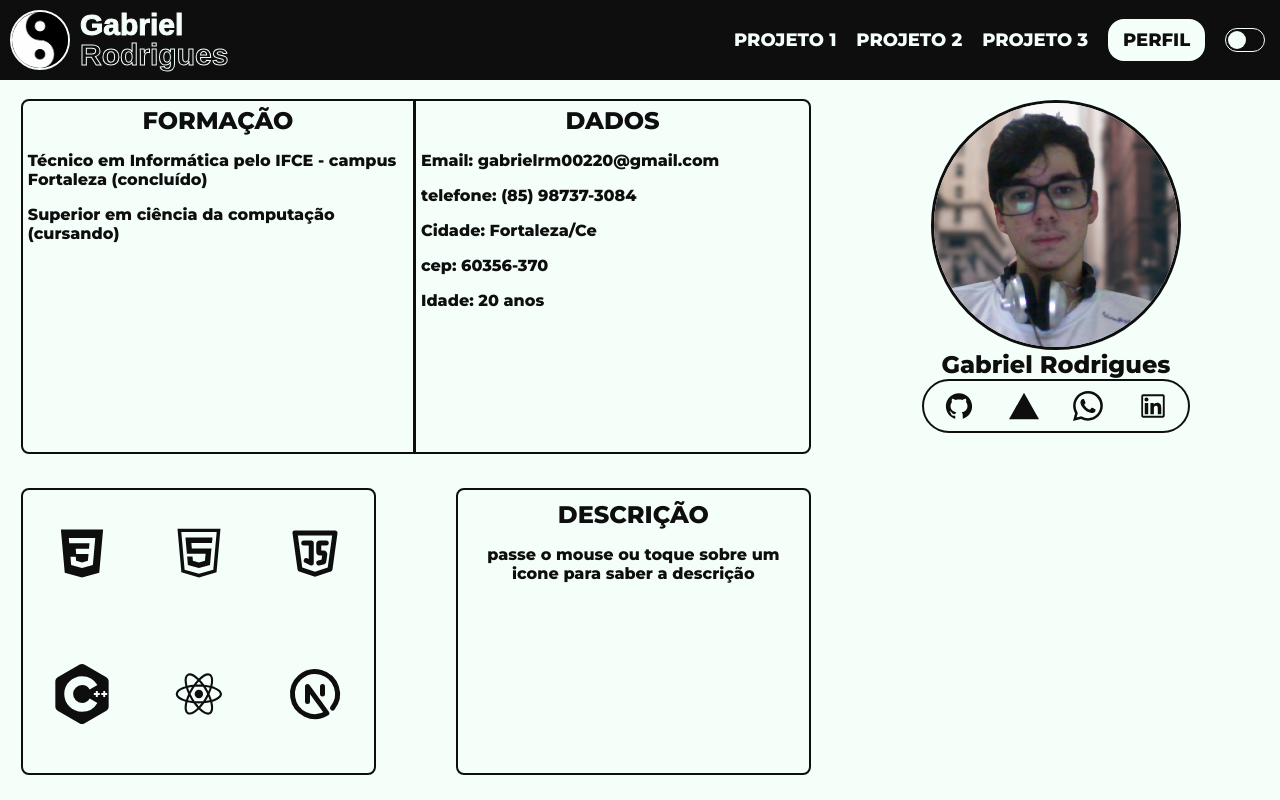
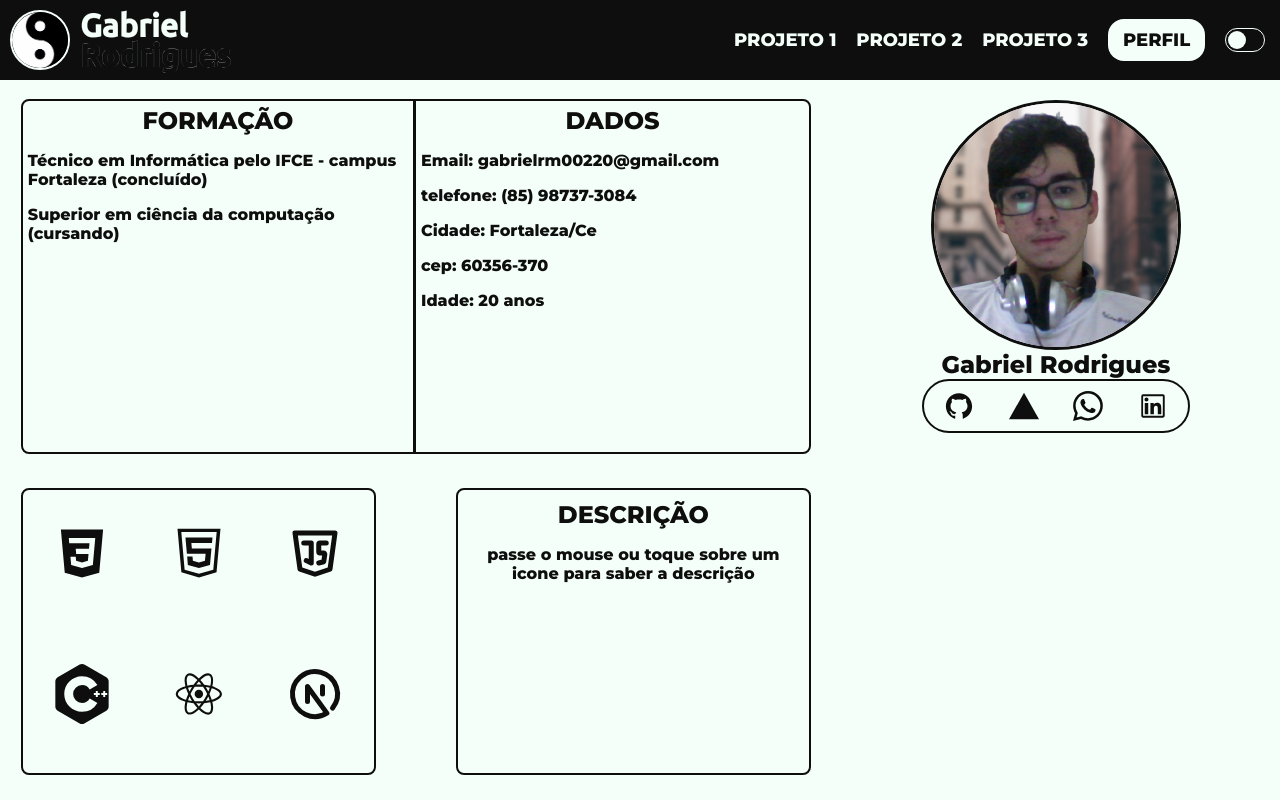
Before and after one commit to GabrielRodriguesMoreira/database, a React (Vite) app: page / in a window 1280 px wide. Built offline with nearby package versions, Linux system fonts and the light colour scheme; no server answers.

Commit message:
updates visuais menores

```diff
--- a/index.html
+++ b/index.html
@@ -8,6 +8,7 @@
     <link rel="preconnect" href="https://fonts.gstatic.com" crossorigin>
     <link href="https://fonts.googleapis.com/css2?family=Montserrat:wght@800&display=swap" rel="stylesheet">
     <link href="https://fonts.googleapis.com/css2?family=Varela+Round&display=swap" rel="stylesheet">
+    <link href="https://fonts.googleapis.com/css2?family=Ubuntu:wght@500&display=swap" rel="stylesheet">
     <title>Gabriel Rodrigues - Portfólio</title>
   </head>
   <body>
--- a/src/styles/header.css
+++ b/src/styles/header.css
@@ -18,12 +18,11 @@
   width: 100%;
 }
 .logo h1 {
+  font-family: 'Ubuntu', sans-serif;
   margin: 0;
   margin-left: 10px;
-  font: 30px Arial;
-  font-weight: 700;
   color: var(--txtcolor);
-  -webkit-text-stroke: 1px var(--bgcolor);
+  -webkit-text-stroke: 0.1px var(--bgcolor);
   line-height: 30px;
 }
 .logo h1:first-line {
```
